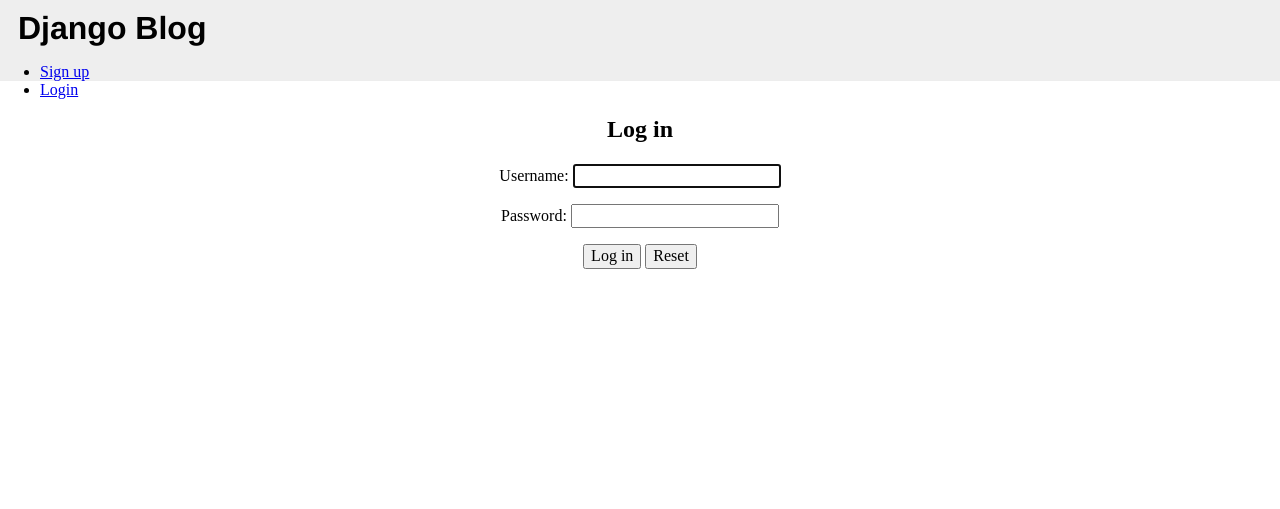
After one commit to adam-weiler/GA-Authorization-Django-Blog, a Django app: page /accounts/login/ in a window 1280 px wide. The commit adds this page. Shown: the top 509 px of the page. Run offline with Django 3.2, Linux system fonts and the light colour scheme.

Commit message:
Migrating changes, creates files for registration templates and decorators. Adding buttons for signup, login, logout, new article. Forms for signup and login are appearing. Adding login requirements for new, create article methods.

```diff
--- a/blog/templates/base.html
+++ b/blog/templates/base.html
@@ -12,6 +12,17 @@
 <body>
     <header>
         <h1>Django Blog</h1>
+        <ul>
+            {% if request.user.is_authenticated %}
+                <li>Logged in as {{ request.user.username }}</li>
+                <li><a href="{% url 'new_article' %}" >Write a new article</a></li>
+                <li><a href="{% url 'logout' %}" >Log out</a></li>
+            {% else %}
+                <li><a href="{% url 'signup' %}" >Sign up</a></li>
+                <li><a href="{% url 'login' %}" >Login</a></li>
+            {% endif %}
+        </ul>
+
     </header>
     <main>
         {% block content %}
--- /dev/null
+++ b/blog/templates/registration/login.html
@@ -0,0 +1,17 @@
+{% extends 'base.html' %}
+
+{% block title %}
+    - Login
+{% endblock %}
+
+{% block content %}
+    <h2>Log in</h2>
+
+    <form action="{% url 'login' %}" method="post">
+        {% csrf_token %}
+        {{ form.as_p }}
+        <input type="submit" name="submit" value="Log in">
+        <input type="reset" name="reset" value="Reset">
+    </form>
+
+{% endblock %}
--- a/blog/urls.py
+++ b/blog/urls.py
@@ -14,13 +14,16 @@ Including another URLconf
     2. Add a URL to urlpatterns:  path('blog/', include('blog.urls'))
 """
 from django.contrib import admin
-from django.urls import path
+from django.urls import include, path
 from blog import views
 
 urlpatterns = [
     path('', views.root),  # Redirect to all articles.
     path('admin/', admin.site.urls),
     # path('home/', views.home_page, name='home_page'),
+    path('accounts/signup', views.signup, name='signup'),
+    path('accounts/signup_create', views.signup_create, name='signup_create'),
+    path('accounts/', include('django.contrib.auth.urls')),
     path('articles/', views.show_all, name='show_all'),  # Show all articles.
     path('articles/<int:article_id>', views.show_article, name='show_article'),  # Show 1 article.
     path('articles/new', views.new_article, name='new_article'),  # Form to create a new article.
```
Also changed, not shown: blog/templates/registration/signup.html (added, +17 -0 lines), blog/views.py (+26 -1 lines), blog/decorators.py (added), blog/migrations/0013_article_user.py (added).
